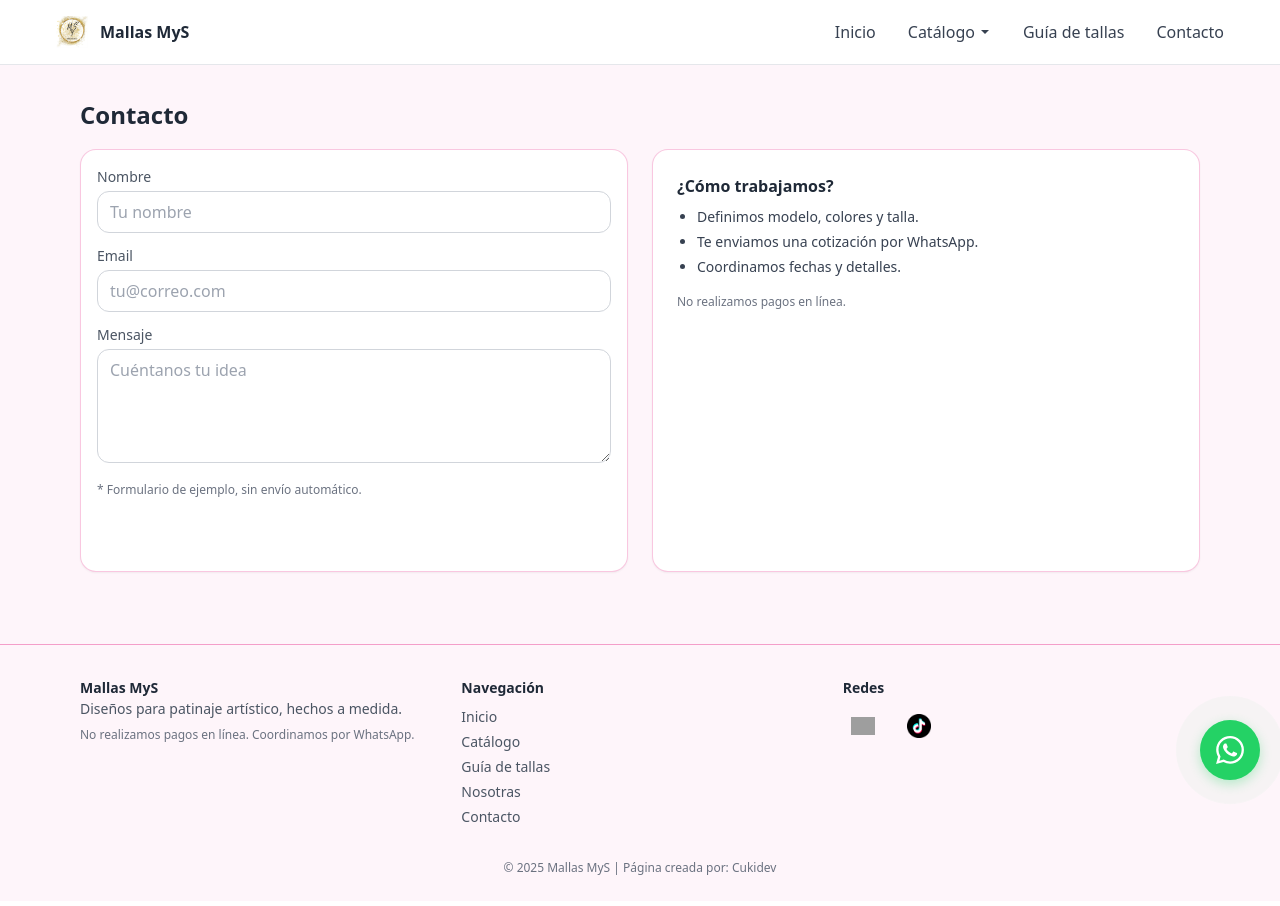
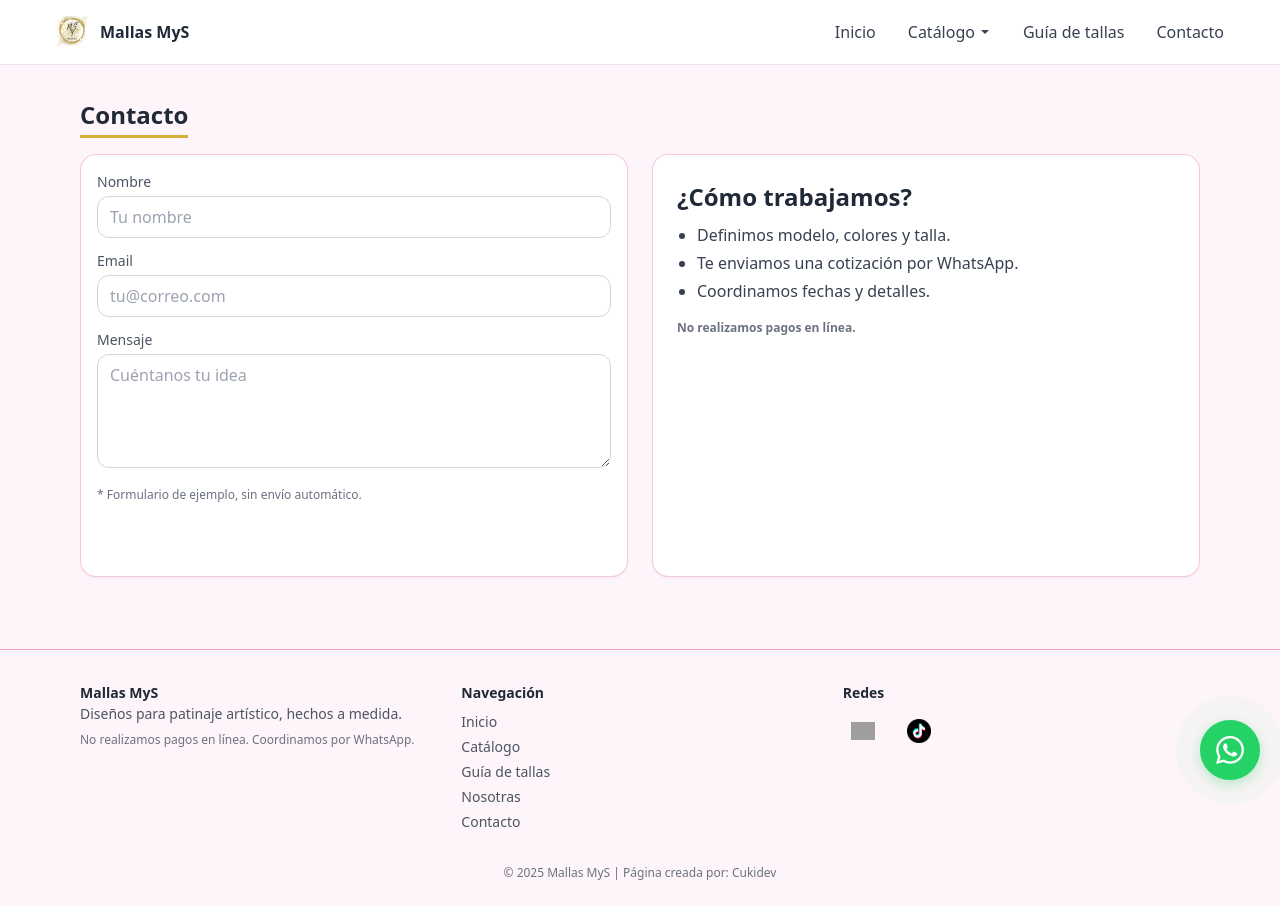
Before and after one commit to cukidev/frontend-mallas-mys, a Vue app in the folder mallas-mys/: page /contacto in a window 1280 px wide. Built offline with nearby package versions, Linux system fonts and the light colour scheme; grey boxes are pictures that could not be loaded.

Commit message:
[style] Se agregan tonos dorados en la página

```diff
--- a/mallas-mys/src/styles/components/FiltersPanel.css
+++ b/mallas-mys/src/styles/components/FiltersPanel.css
@@ -2,7 +2,7 @@
   background-color: white;
   border-radius: 16px;
   box-shadow: 0 1px 2px 0 rgba(0, 0, 0, 0.05);
-  border: 1px solid rgba(236, 72, 153, 0.3);
+  border: 1px solid #d4af37;
   padding: 16px;
   display: grid;
   grid-template-columns: repeat(2, 1fr);
--- a/mallas-mys/src/styles/components/SizeGuide.css
+++ b/mallas-mys/src/styles/components/SizeGuide.css
@@ -2,7 +2,7 @@
   background-color: white;
   border-radius: 16px;
   box-shadow: 0 1px 2px 0 rgba(0, 0, 0, 0.05);
-  border: 1px solid rgba(236, 72, 153, 0.3);
+  border: 1px solid #d4af37;
   padding: 16px;
 }
 
@@ -34,7 +34,7 @@
 }
 
 .size-row {
-  border-top: 1px solid rgba(236, 72, 153, 0.5);
+  border-top: 1px solid #d4af37;
 }
 
 .size-cell {
--- a/mallas-mys/src/styles/pages/Catalog.css
+++ b/mallas-mys/src/styles/pages/Catalog.css
@@ -10,6 +10,9 @@
   font-size: 24px;
   font-weight: 700;
   color: #1f2937;
+  border-bottom: 3px solid #d4af37;
+  padding-bottom: 2px;
+  display: inline-block;
 }
 
 .catalog-sub {
--- a/mallas-mys/src/styles/pages/Contact.css
+++ b/mallas-mys/src/styles/pages/Contact.css
@@ -1,15 +1,18 @@
 .contact-page {
   margin: 0 auto;
-  max-width: 72rem; /* 1152px */
+  max-width: 72rem;
   padding: 0 16px;
   margin-top: 32px;
   margin-bottom: 32px;
 }
 
 .contact-title {
-  font-size: 24px; /* 1.5rem */
+  font-size: 24px;
   font-weight: 700;
-  color: #1f2937; /* gray-800 */
+  color: #1f2937;
+  border-bottom: 3px solid #d4af37;
+  padding-bottom: 2px;
+  display: inline-block;
 }
 
 .contact-grid {
@@ -86,16 +89,17 @@
 }
 
 .contact-info-title {
+  font-size: 24px;
   font-weight: 600;
-  color: #1f2937; /* gray-800 */
+  color: #1f2937;
 }
 
 .contact-info-list {
   list-style-type: disc;
   padding-left: 20px;
   margin-top: 8px;
-  color: #374151; /* gray-700 */
-  font-size: 14px;
+  color: #374151;
+  font-size: 16px;
 }
 
 .contact-info-list > * + * {
@@ -104,6 +108,7 @@
 
 .contact-info-note {
   font-size: 12px;
-  color: #6b7280; /* gray-500 */
+  font-weight: bold;
+  color: #6b7280;
   margin-top: 16px;
 }
--- a/mallas-mys/src/styles/pages/Home.css
+++ b/mallas-mys/src/styles/pages/Home.css
@@ -10,6 +10,9 @@
   font-size: 24px;
   font-weight: 700;
   color: #1f2937;
+  border-bottom: 3px solid #d4af37;
+  padding-bottom: 2px;
+  display: inline-block;
 }
 
 .home-categories {
@@ -29,7 +32,7 @@
   background-color: white;
   border-radius: 16px;
   box-shadow: 0 1px 2px 0 rgba(0, 0, 0, 0.05);
-  border: 1px solid rgba(236, 72, 153, 0.3);
+  border: 1px solid #d4af37;
   padding: 24px;
   transition: box-shadow 0.2s ease;
 }
--- a/mallas-mys/src/styles/pages/Sizes.css
+++ b/mallas-mys/src/styles/pages/Sizes.css
@@ -10,6 +10,9 @@
   font-size: 24px;
   font-weight: 700;
   color: #1f2937;
+  border-bottom: 3px solid #d4af37;
+  padding-bottom: 2px;
+  display: inline-block;
 }
 
 .sizes-sub {
```
